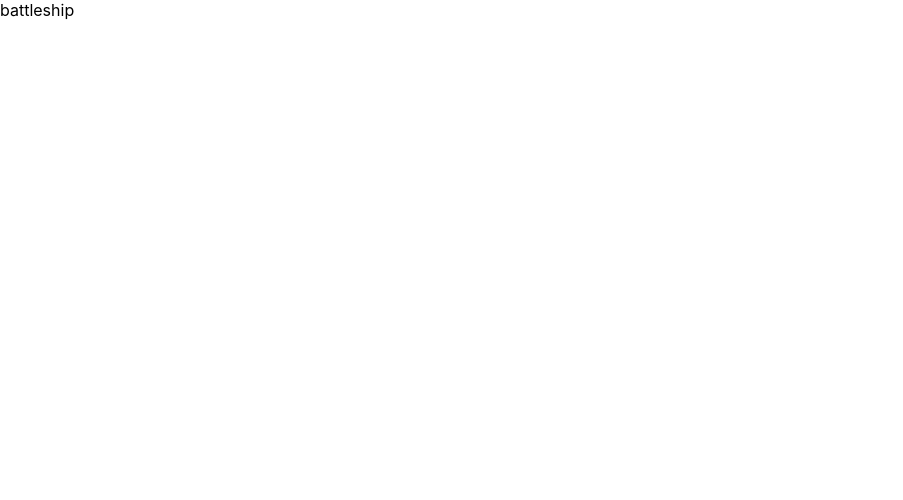
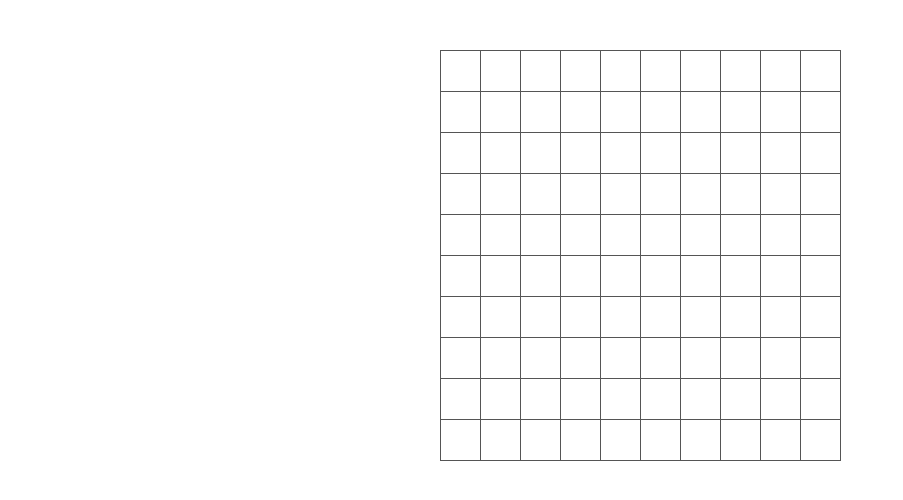
Before and after one commit to incerta/battleship, a React (Create React App) app: page / in a window 1280 px wide. Shown: the top 500 px of the page, without its empty margins (0-903 px from the left). Built offline with nearby package versions, Linux system fonts and the light colour scheme.

Commit message:
GameBoard grid layout

```diff
--- a/src/components/App.tsx
+++ /dev/null
@@ -1,5 +0,0 @@
-import React from 'react'
-
-export default function() {
-
-}
--- a/src/components/Battleship.tsx
+++ /dev/null
@@ -1,5 +0,0 @@
-import React from 'react'
-
-export default function () {
-  return <div>battleship</div>
-}
--- /dev/null
+++ b/src/components/GameBoard/GameBoard.styles.css
@@ -0,0 +1,16 @@
+.GameBoard {
+  border-bottom: 1px solid #555;
+  border-right: 1px solid #555;
+  width: 400px;
+}
+
+.GameBoard .GameBoard__row {
+  display: flex;
+  border-top: 1px solid #555;
+}
+
+.GameBoard .GameBoard__square {
+  width: 40px;
+  height: 40px;
+  border-left: 1px solid #555;
+}
--- /dev/null
+++ b/src/components/GameBoard/GameBoard.tsx
@@ -0,0 +1,46 @@
+import React from 'react'
+import { IGameBoard, ICoordinates } from '../../types'
+
+import './GameBoard.styles.css'
+
+type IProps = {
+  gameBoard: IGameBoard
+  hitAttempt: (crd: ICoordinates) => void
+}
+
+const Square = (p: {
+  status?: 'miss' | 'hit'
+  coordinates: ICoordinates
+  hitAttempt: (x: ICoordinates) => void
+}) => {
+  const handleClick = () => {
+    if (!p.status) {
+      p.hitAttempt(p.coordinates)
+    }
+  }
+
+  return (
+    <div className="GameBoard__square" onClick={handleClick}>
+      {p.status}
+    </div>
+  )
+}
+
+export default function (p: IProps) {
+  return (
+    <div className="GameBoard">
+      {p.gameBoard.map((row, y) => (
+        <div className="GameBoard__row" key={y}>
+          {row.map((square, x) => (
+            <Square
+              key={`${x}-${y}`}
+              status={square.status}
+              hitAttempt={p.hitAttempt}
+              coordinates={[x, y]}
+            />
+          ))}
+        </div>
+      ))}
+    </div>
+  )
+}
--- /dev/null
+++ b/src/containers/Battleship/Battleship.styles.css
@@ -0,0 +1,5 @@
+.Battleship {
+  display: flex;
+  justify-content: center;
+  padding-top: 50px;
+}
--- /dev/null
+++ b/src/containers/Battleship/Battleship.tsx
@@ -0,0 +1,20 @@
+import React, { useState } from 'react'
+import { mapLayoutData, makePlayerInitState } from '../../battleship-api'
+import layoutData from '../../fixtures/layout-data'
+import GameBoard from '../../components/GameBoard/GameBoard'
+import './Battleship.styles.css'
+
+import { ICoordinates } from '../../types'
+
+const MOCK_PLAYER_INIT_STATE = makePlayerInitState(mapLayoutData(layoutData))
+
+export default function () {
+  const [state, setState] = useState(MOCK_PLAYER_INIT_STATE)
+  const hitAttempt = (crd: ICoordinates) => {}
+
+  return (
+    <div className="Battleship">
+      <GameBoard gameBoard={state.gameBoard} hitAttempt={hitAttempt} />
+    </div>
+  )
+}
--- a/src/index.tsx
+++ b/src/index.tsx
@@ -3,7 +3,7 @@ import ReactDOM from 'react-dom';
 import './index.css';
 
 import * as serviceWorker from './serviceWorker';
-import Battleship from './components/Battleship'
+import Battleship from './containers/Battleship/Battleship'
 
 ReactDOM.render(
   <React.StrictMode>
```
